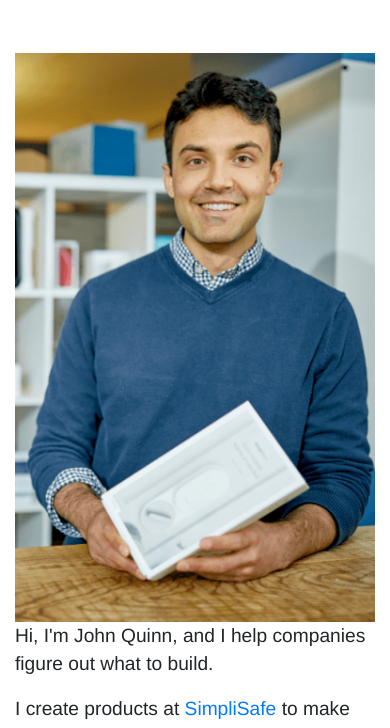
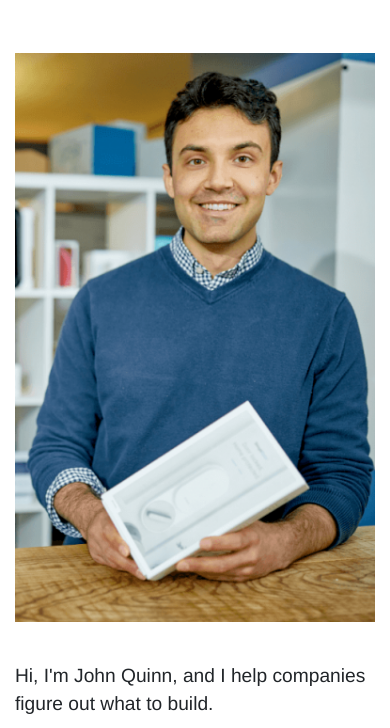
Before and after one commit to jwq1/jwq1.github.io, a website: page about.html in a window 390 px wide. Shown: the part 81-809 px from the top of the page. Drawn offline with nearby package versions, Linux system fonts and the light colour scheme.

Commit message:
Add padding to the bottom of the profile picture

```diff
--- a/about.html
+++ b/about.html
@@ -29,8 +29,10 @@
 
     <section class="container my-5">
       <div class="row d-flex flex-md-row flex-col">
-        <div class="col-sm-4 col-lg-3 col-12">
-          <img src="images/john-simplisafe-photo-long.PNG" class="img-fluid">
+        <div class="col-sm-4 col-lg-3 col-12 profile-pic">
+          <span class="profile-pic">
+            <img src="images/john-simplisafe-photo-long.PNG" class="img-fluid">
+          </span>
         </div>
         <div class="col-sm-8 col-lg-9 col-12 bio">
           <p>
--- a/styles/styles.css
+++ b/styles/styles.css
@@ -57,3 +57,7 @@ h4 {
 .bio {
   font-size: 1.2rem;
 }
+
+.profile-pic {
+  padding-bottom: 40px;
+}
```
